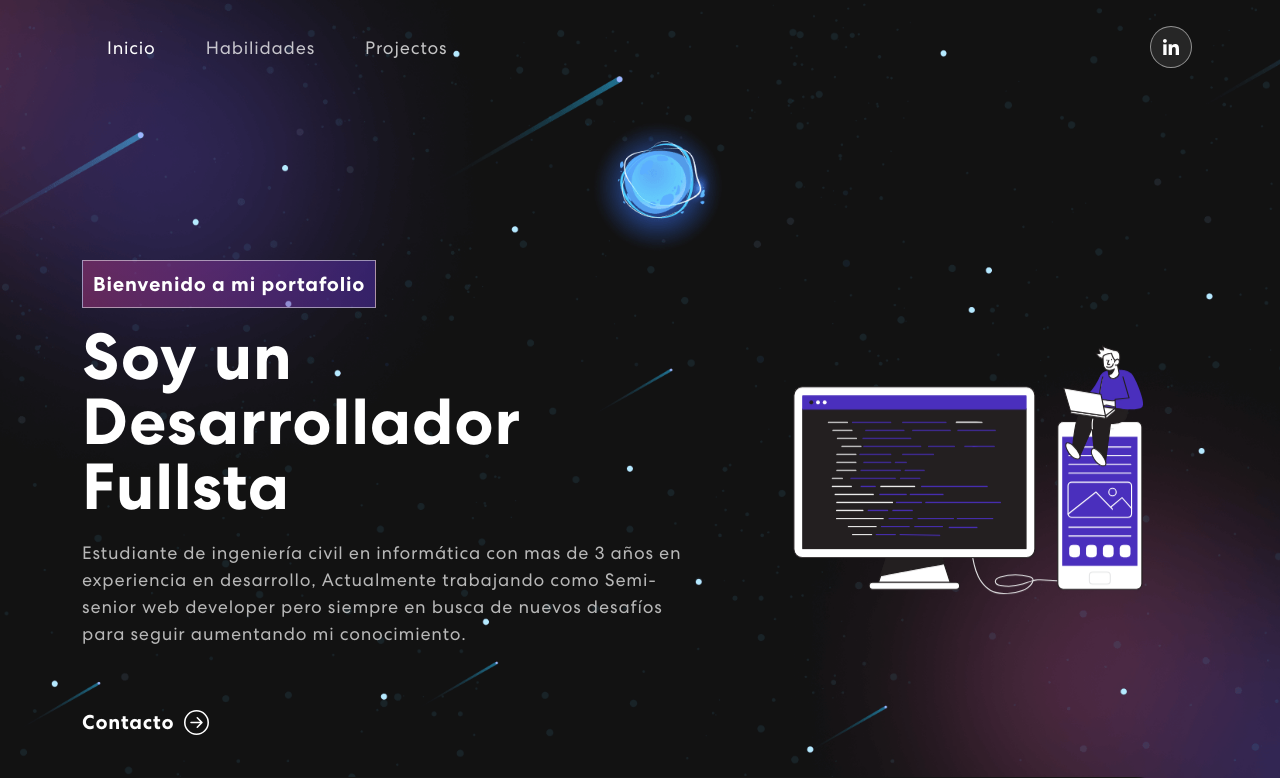
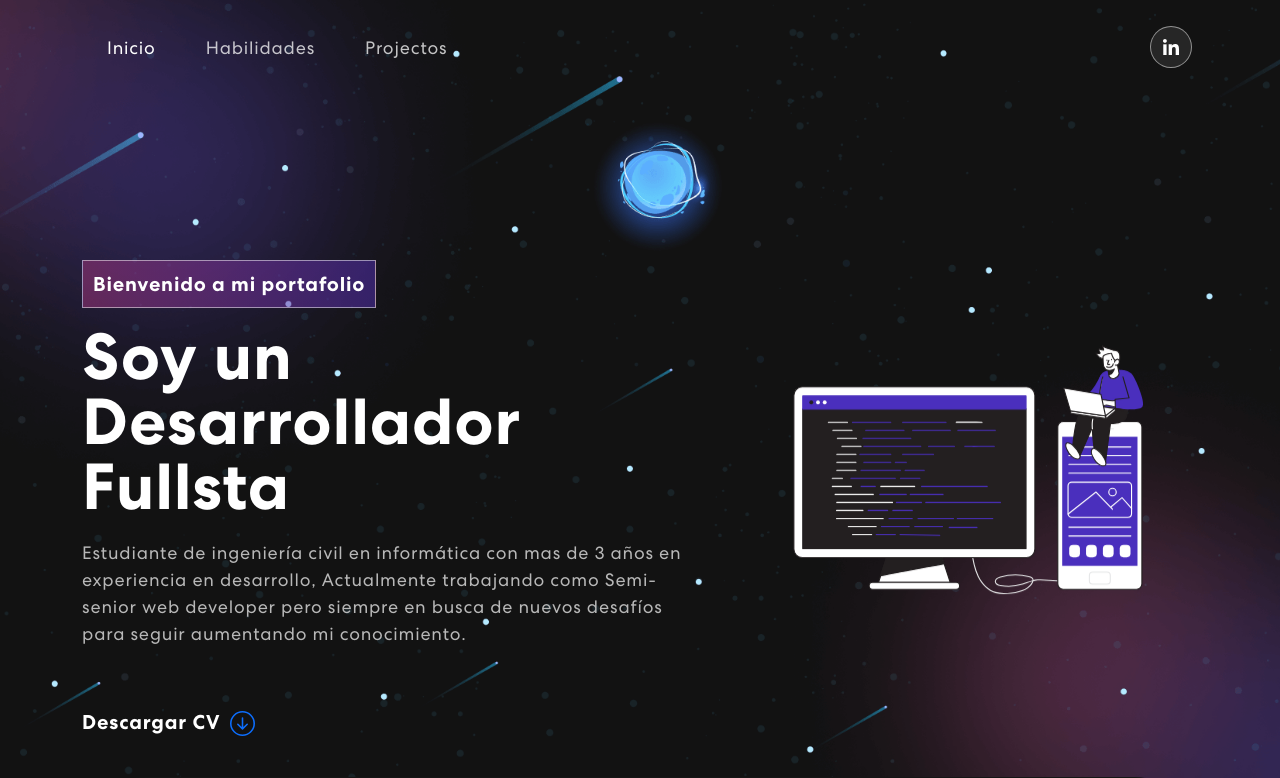
Before and after one commit to Kevinekisde/Portafolio-nuevo, a React (Create React App) app: page / in a window 1280 px wide. Shown: the top 778 px of the page. Built offline with nearby package versions, Linux system fonts and the light colour scheme.

Commit message:
Download Cv

```diff
--- a/src/Components/Banner.js
+++ b/src/Components/Banner.js
@@ -1,10 +1,11 @@
 import React from 'react'
 import { Col, Container, Row } from 'react-bootstrap'
 import { useEffect, useState } from 'react'
-import { ArrowRightCircle } from 'react-bootstrap-icons'
+import { ArrowDownCircle, ArrowRightCircle } from 'react-bootstrap-icons'
 import headerImg from '../assets/img/Code Development _Flatline.svg'
 import 'animate.css';
 import TrackVisibility from 'react-on-screen';
+import cv from './CV.pdf'
 
 function BannerComponent() {
     const [loopNumber, setLoopNumber] = useState(0);
@@ -54,7 +55,7 @@ function BannerComponent() {
                                     <span className='tagline'>Bienvenido a mi portafolio</span>
                                     <h1>{`Soy un Desarrollador `}<span className='wrap'>{text}</span></h1>
                                     <p>Estudiante de ingeniería civil en informática con mas de 3 años en experiencia en desarrollo, Actualmente trabajando como Semi-senior web developer pero siempre en busca de nuevos desafíos para seguir aumentando mi conocimiento.</p>
-                                    <button onClick={() => console.log('connect')}>Contacto <ArrowRightCircle size={25} /></button>
+                                    <button>Descargar CV<a href={cv} download='CV-KevinLeiva.PDF'><ArrowDownCircle size={25} /></a></button>
                                 </div>
                             }
                         </TrackVisibility>
```
Also changed, not shown: 1 other file (tests, documents, lock files or other folders).
